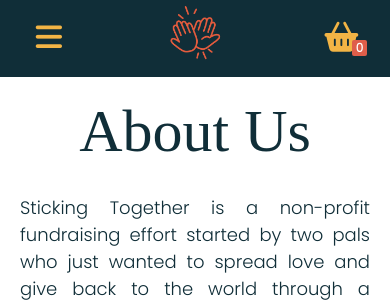
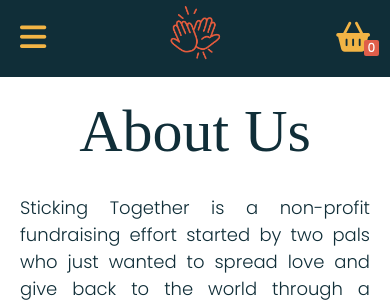
Before and after one commit to yurachistic1/stickingTogether, a Django app: page /about/ in a window 390 px wide. Shown: the top 304 px of the page. Run offline with Django 3.2, Linux system fonts and the light colour scheme; some libraries are stand-ins or nearby versions; some web fonts are replaced.

Commit message:
Adjust hamburger positioning

```diff
--- a/generalpages/static/generalpages/css/navbar.css
+++ b/generalpages/static/generalpages/css/navbar.css
@@ -96,6 +96,8 @@
         font-size: 3rem;
         color: var(--text-primary);
         align-self: center;
+        justify-self: left;
+        margin-left: 2rem;
 
     }
 
@@ -105,6 +107,8 @@
         grid-row-end: 1;
         font-size: 3rem;
         align-self: center;
+        justify-self: right;
+        margin-right: 2rem;
         color: var(--text-primary);
         position: relative;
     }
```
